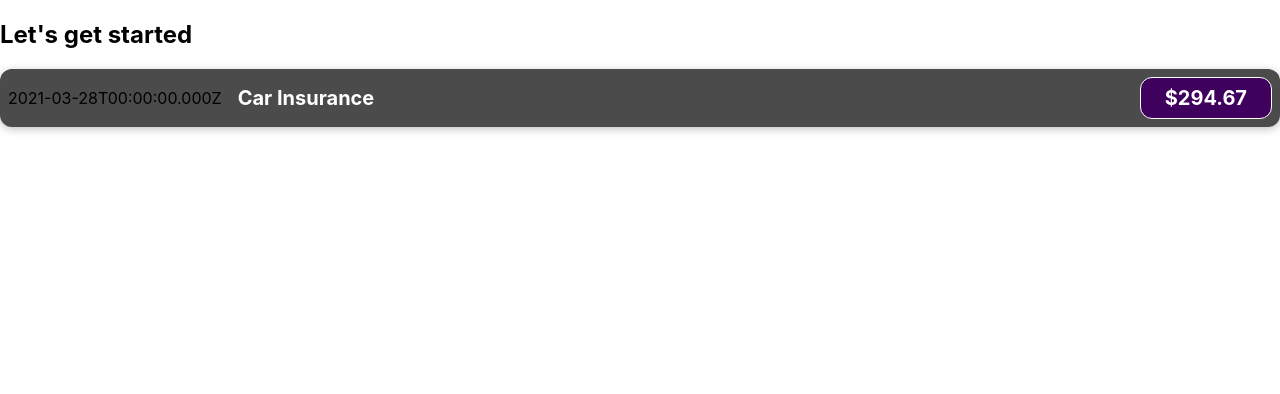
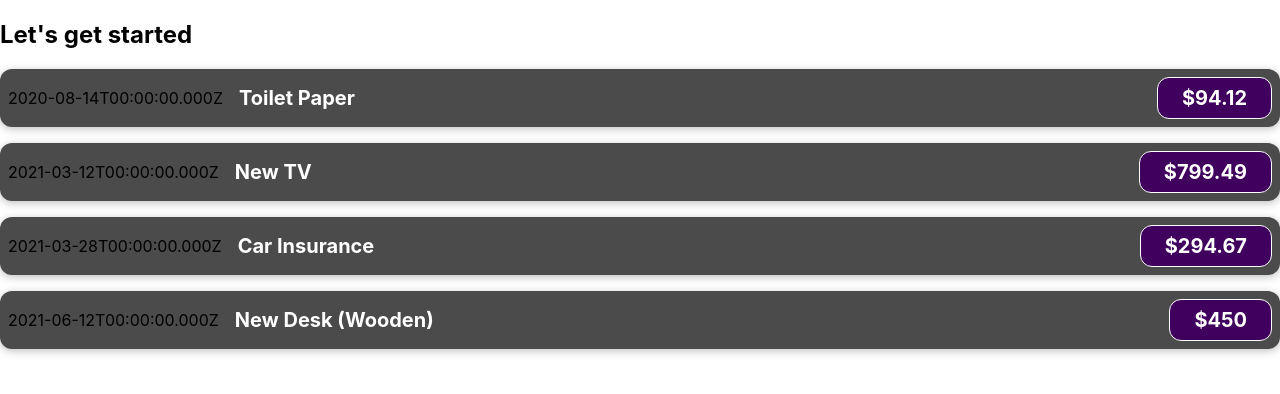
Before and after one commit to Kakulive/React-playground, a React (Create React App) app: page / in a window 1280 px wide. Shown: the top 394 px of the page. Built offline with nearby package versions, Linux system fonts and the light colour scheme.

Commit message:
4 sample Items added to App.js. Props implemented in ExpenseItem.js

```diff
--- a/src/App.js
+++ b/src/App.js
@@ -1,10 +1,51 @@
 import ExpenseItem from "./components/ExpenseItem";
 
 function App() {
+  const expenses = [
+    {
+      id: "e1",
+      title: "Toilet Paper",
+      amount: 94.12,
+      date: new Date(2020, 7, 14),
+    },
+    { id: "e2", title: "New TV", amount: 799.49, date: new Date(2021, 2, 12) },
+    {
+      id: "e3",
+      title: "Car Insurance",
+      amount: 294.67,
+      date: new Date(2021, 2, 28),
+    },
+    {
+      id: "e4",
+      title: "New Desk (Wooden)",
+      amount: 450,
+      date: new Date(2021, 5, 12),
+    },
+  ];
+
   return (
     <div>
       <h2>Let's get started</h2>
-      <ExpenseItem/>
+      <ExpenseItem
+        title={expenses[0].title}
+        amount={expenses[0].amount}
+        date={expenses[0].date}
+      />
+      <ExpenseItem
+        title={expenses[1].title}
+        amount={expenses[1].amount}
+        date={expenses[1].date}
+      />
+      <ExpenseItem
+        title={expenses[2].title}
+        amount={expenses[2].amount}
+        date={expenses[2].date}
+      />
+      <ExpenseItem
+        title={expenses[3].title}
+        amount={expenses[3].amount}
+        date={expenses[3].date}
+      />
     </div>
   );
 }
--- a/src/components/ExpenseItem.js
+++ b/src/components/ExpenseItem.js
@@ -1,17 +1,13 @@
 import "./ExpenseItem.css";
 
-function ExpenseItem() {
-  const expenseDate = new Date(2021, 2, 28);
-  const expenseTitle = "Car Insurance";
-  const expenseAmount = 294.67;
-
+function ExpenseItem(props) {
   return (
     <div className="expense-item">
-      <div>{expenseDate.toISOString()}</div>
+      <div>{props.date.toISOString()}</div>
       <div className="expense-item__description">
-        <h2>{expenseTitle}</h2>
+        <h2>{props.title}</h2>
       </div>
-      <div className="expense-item__price">${expenseAmount}</div>
+      <div className="expense-item__price">${props.amount}</div>
     </div>
   );
 }
```
